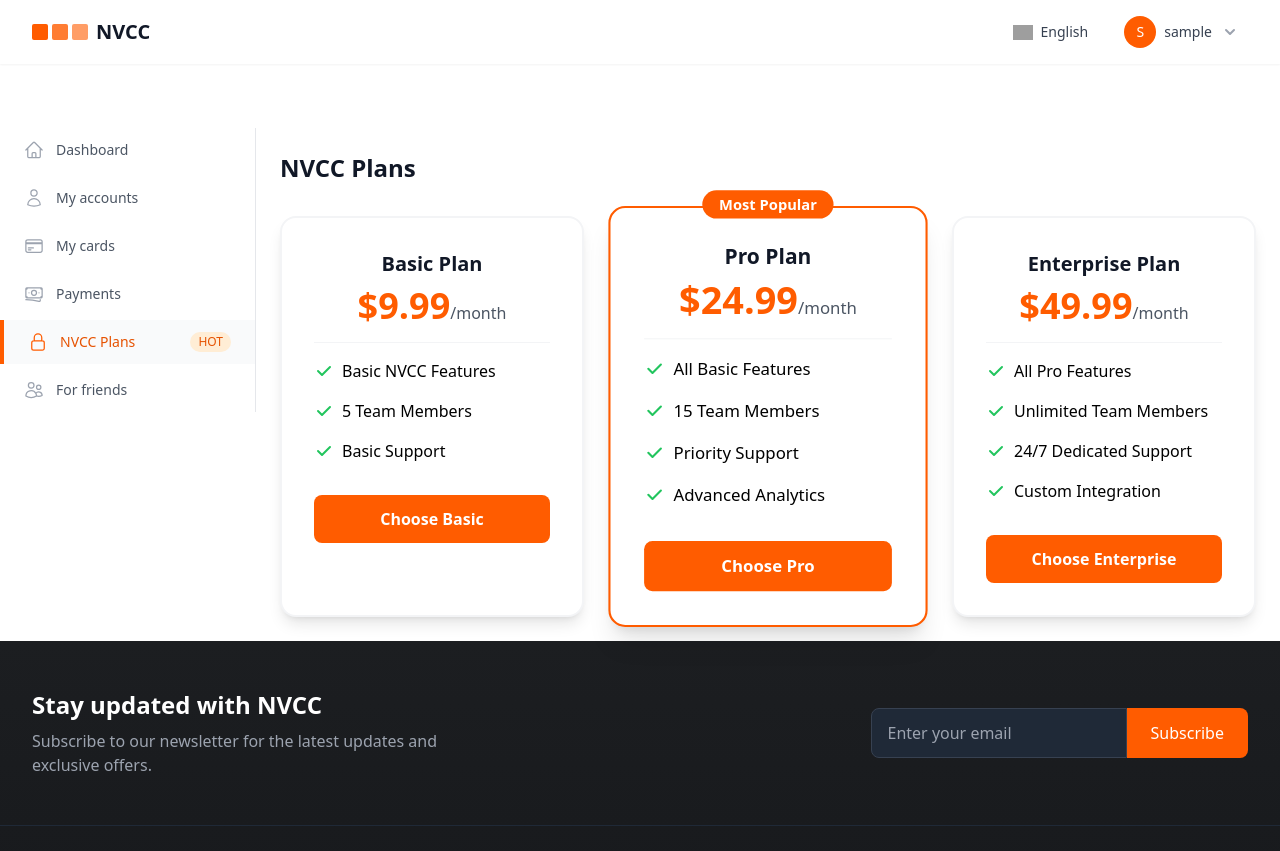
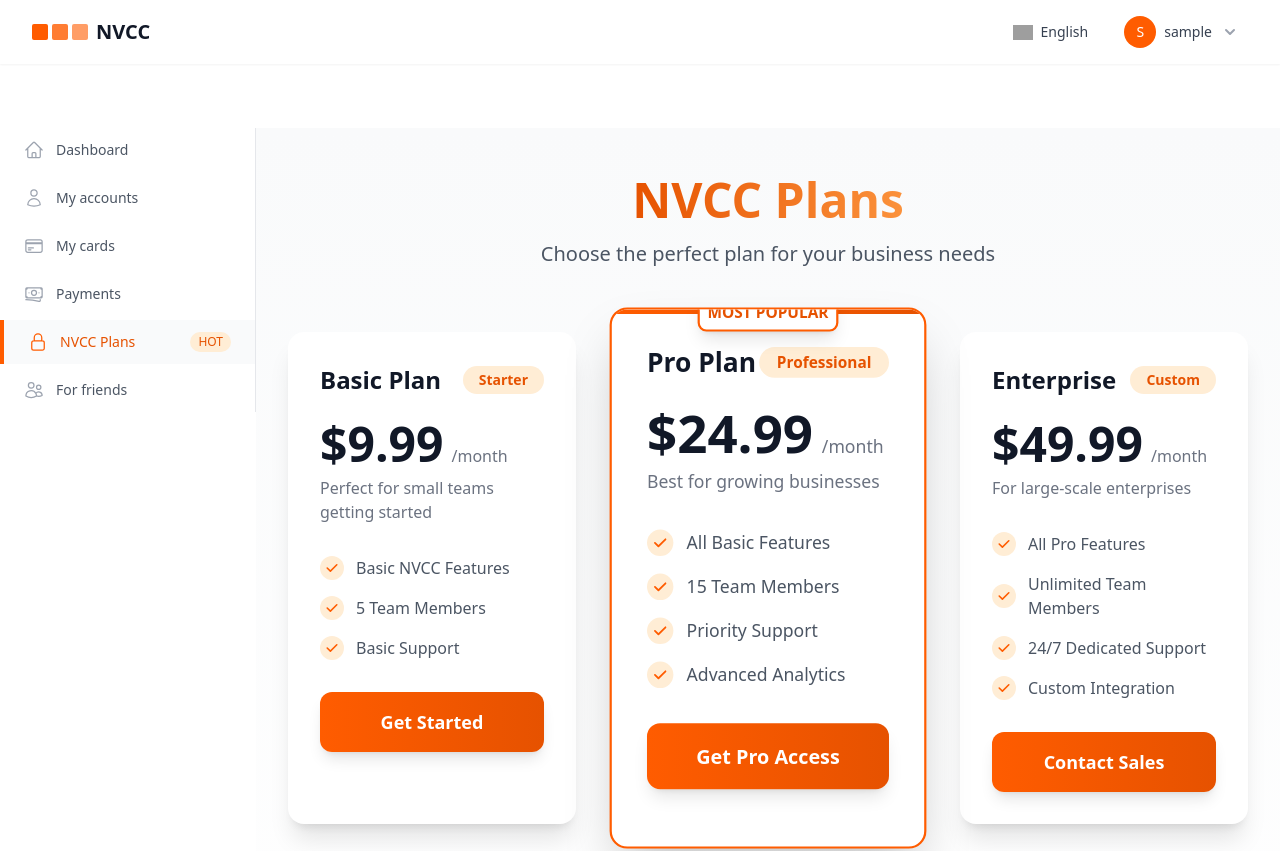
Before and after one commit to armanmishra1000/nvcc, a Vue app: page /plans in a window 1280 px wide. Shown: the top 851 px of the page. Built offline with nearby package versions, Linux system fonts and the light colour scheme; sample sign-in values are in the browser's storage; grey boxes are pictures that could not be loaded.

Commit message:
style: improve Most Popular label visibility and contrast in plans page
- Changed label design to white background with orange text
- Added matching border style and shadow
- Improved positioning and spacing
- Made text uppercase for better visibility

```diff
--- a/src/views/NvccPlans.vue
+++ b/src/views/NvccPlans.vue
@@ -1,122 +1,208 @@
 <template>
-  <div class="p-6 max-w-7xl mx-auto">
-    <h1 class="text-2xl font-semibold text-gray-900 mb-8">NVCC Plans</h1>
+  <div class="min-h-screen bg-gradient-to-b from-gray-50 to-white py-12 px-4 sm:px-6 lg:px-8">
+    <div class="max-w-7xl mx-auto">
+      <!-- Header Section -->
+      <div class="text-center mb-16">
+        <h1 class="text-4xl font-extrabold text-gray-900 sm:text-5xl">
+          <span class="text-transparent bg-clip-text bg-gradient-to-r from-orange-600 to-orange-400">NVCC Plans</span>
+        </h1>
+        <p class="mt-4 text-xl text-gray-600 max-w-2xl mx-auto">
+          Choose the perfect plan for your business needs
+        </p>
+      </div>
 
-    <div class="grid md:grid-cols-3 gap-8">
+      <!-- Plans Grid -->
+      <div class="grid lg:grid-cols-3 gap-8 lg:gap-12 mt-8">
         <!-- Basic Plan -->
-      <div class="bg-white rounded-2xl shadow-lg p-8 border-2 border-gray-100 hover:border-orange-500 transition-all duration-300">
-        <div class="text-center">
-          <h2 class="text-xl font-bold text-gray-900 mb-2">Basic Plan</h2>
-          <div class="text-4xl font-bold text-orange-500 mb-4">
-            $9.99<span class="text-base font-normal text-gray-600">/month</span>
+        <div class="relative bg-white rounded-2xl shadow-xl overflow-hidden transition-all duration-300 hover:scale-105 group">
+          <div class="p-8">
+            <div class="flex items-center justify-between">
+              <h2 class="text-2xl font-bold text-gray-900">Basic Plan</h2>
+              <span class="inline-flex px-4 py-1 rounded-full text-sm font-semibold bg-orange-100 text-orange-600">
+                Starter
+              </span>
             </div>
-          <div class="border-t border-gray-100 my-4"></div>
-          <ul class="text-left space-y-4 mb-8">
+            <div class="mt-6">
+              <div class="flex items-baseline">
+                <span class="text-5xl font-extrabold text-gray-900">$9.99</span>
+                <span class="ml-2 text-gray-500">/month</span>
+              </div>
+              <p class="mt-2 text-gray-500">Perfect for small teams getting started</p>
+            </div>
+            <div class="mt-8">
+              <ul class="space-y-4">
                 <li class="flex items-center">
-              <svg xmlns="http://www.w3.org/2000/svg" class="h-5 w-5 text-green-500 mr-2" viewBox="0 0 20 20" fill="currentColor">
+                  <div class="flex-shrink-0 w-6 h-6 rounded-full bg-orange-100 flex items-center justify-center">
+                    <svg class="w-4 h-4 text-orange-500" viewBox="0 0 20 20" fill="currentColor">
                       <path fill-rule="evenodd" d="M16.707 5.293a1 1 0 010 1.414l-8 8a1 1 0 01-1.414 0l-4-4a1 1 0 011.414-1.414L8 12.586l7.293-7.293a1 1 0 011.414 0z" clip-rule="evenodd" />
                     </svg>
-              Basic NVCC Features
+                  </div>
+                  <span class="ml-3 text-gray-600">Basic NVCC Features</span>
                 </li>
                 <li class="flex items-center">
-              <svg xmlns="http://www.w3.org/2000/svg" class="h-5 w-5 text-green-500 mr-2" viewBox="0 0 20 20" fill="currentColor">
+                  <div class="flex-shrink-0 w-6 h-6 rounded-full bg-orange-100 flex items-center justify-center">
+                    <svg class="w-4 h-4 text-orange-500" viewBox="0 0 20 20" fill="currentColor">
                       <path fill-rule="evenodd" d="M16.707 5.293a1 1 0 010 1.414l-8 8a1 1 0 01-1.414 0l-4-4a1 1 0 011.414-1.414L8 12.586l7.293-7.293a1 1 0 011.414 0z" clip-rule="evenodd" />
                     </svg>
-              5 Team Members
+                  </div>
+                  <span class="ml-3 text-gray-600">5 Team Members</span>
                 </li>
                 <li class="flex items-center">
-              <svg xmlns="http://www.w3.org/2000/svg" class="h-5 w-5 text-green-500 mr-2" viewBox="0 0 20 20" fill="currentColor">
+                  <div class="flex-shrink-0 w-6 h-6 rounded-full bg-orange-100 flex items-center justify-center">
+                    <svg class="w-4 h-4 text-orange-500" viewBox="0 0 20 20" fill="currentColor">
                       <path fill-rule="evenodd" d="M16.707 5.293a1 1 0 010 1.414l-8 8a1 1 0 01-1.414 0l-4-4a1 1 0 011.414-1.414L8 12.586l7.293-7.293a1 1 0 011.414 0z" clip-rule="evenodd" />
                     </svg>
-              Basic Support
+                  </div>
+                  <span class="ml-3 text-gray-600">Basic Support</span>
                 </li>
               </ul>
-          <button class="w-full bg-orange-500 text-white rounded-lg py-3 font-semibold hover:bg-orange-600 transition-colors duration-300">
-            Choose Basic
+            </div>
+          </div>
+          <div class="px-8 pb-8">
+            <button class="w-full py-4 px-8 text-lg font-semibold text-white bg-gradient-to-r from-orange-500 to-orange-600 rounded-xl shadow-lg hover:from-orange-600 hover:to-orange-700 transition-all duration-200 transform hover:-translate-y-1">
+              Get Started
             </button>
           </div>
         </div>
 
         <!-- Pro Plan -->
-      <div class="bg-white rounded-2xl shadow-xl p-8 border-2 border-orange-500 transform scale-105 relative">
-        <div class="absolute -top-4 left-1/2 transform -translate-x-1/2">
-          <span class="bg-orange-500 text-white px-4 py-1 rounded-full text-sm font-semibold">Most Popular</span>
+        <div class="relative bg-white rounded-2xl shadow-2xl overflow-hidden transition-all duration-300 hover:scale-105 group border-2 border-orange-500 lg:scale-110 z-10">
+          <div class="absolute top-0 left-0 right-0 w-full h-1 bg-gradient-to-r from-orange-500 to-orange-600"></div>
+          <div class="absolute -top-4 inset-x-0">
+            <div class="mx-auto w-32 bg-white text-center py-1 rounded-b-lg shadow-lg border-2 border-orange-500">
+              <span class="text-sm font-bold text-orange-600">MOST POPULAR</span>
             </div>
-        <div class="text-center">
-          <h2 class="text-xl font-bold text-gray-900 mb-2">Pro Plan</h2>
-          <div class="text-4xl font-bold text-orange-500 mb-4">
-            $24.99<span class="text-base font-normal text-gray-600">/month</span>
           </div>
-          <div class="border-t border-gray-100 my-4"></div>
-          <ul class="text-left space-y-4 mb-8">
+          <div class="p-8">
+            <div class="flex items-center justify-between">
+              <h2 class="text-2xl font-bold text-gray-900">Pro Plan</h2>
+              <span class="inline-flex px-4 py-1 rounded-full text-sm font-semibold bg-orange-100 text-orange-600">
+                Professional
+              </span>
+            </div>
+            <div class="mt-6">
+              <div class="flex items-baseline">
+                <span class="text-5xl font-extrabold text-gray-900">$24.99</span>
+                <span class="ml-2 text-gray-500">/month</span>
+              </div>
+              <p class="mt-2 text-gray-500">Best for growing businesses</p>
+            </div>
+            <div class="mt-8">
+              <ul class="space-y-4">
                 <li class="flex items-center">
-              <svg xmlns="http://www.w3.org/2000/svg" class="h-5 w-5 text-green-500 mr-2" viewBox="0 0 20 20" fill="currentColor">
+                  <div class="flex-shrink-0 w-6 h-6 rounded-full bg-orange-100 flex items-center justify-center">
+                    <svg class="w-4 h-4 text-orange-500" viewBox="0 0 20 20" fill="currentColor">
                       <path fill-rule="evenodd" d="M16.707 5.293a1 1 0 010 1.414l-8 8a1 1 0 01-1.414 0l-4-4a1 1 0 011.414-1.414L8 12.586l7.293-7.293a1 1 0 011.414 0z" clip-rule="evenodd" />
                     </svg>
-              All Basic Features
+                  </div>
+                  <span class="ml-3 text-gray-600">All Basic Features</span>
                 </li>
                 <li class="flex items-center">
-              <svg xmlns="http://www.w3.org/2000/svg" class="h-5 w-5 text-green-500 mr-2" viewBox="0 0 20 20" fill="currentColor">
+                  <div class="flex-shrink-0 w-6 h-6 rounded-full bg-orange-100 flex items-center justify-center">
+                    <svg class="w-4 h-4 text-orange-500" viewBox="0 0 20 20" fill="currentColor">
                       <path fill-rule="evenodd" d="M16.707 5.293a1 1 0 010 1.414l-8 8a1 1 0 01-1.414 0l-4-4a1 1 0 011.414-1.414L8 12.586l7.293-7.293a1 1 0 011.414 0z" clip-rule="evenodd" />
                     </svg>
-              15 Team Members
+                  </div>
+                  <span class="ml-3 text-gray-600">15 Team Members</span>
                 </li>
                 <li class="flex items-center">
-              <svg xmlns="http://www.w3.org/2000/svg" class="h-5 w-5 text-green-500 mr-2" viewBox="0 0 20 20" fill="currentColor">
+                  <div class="flex-shrink-0 w-6 h-6 rounded-full bg-orange-100 flex items-center justify-center">
+                    <svg class="w-4 h-4 text-orange-500" viewBox="0 0 20 20" fill="currentColor">
                       <path fill-rule="evenodd" d="M16.707 5.293a1 1 0 010 1.414l-8 8a1 1 0 01-1.414 0l-4-4a1 1 0 011.414-1.414L8 12.586l7.293-7.293a1 1 0 011.414 0z" clip-rule="evenodd" />
                     </svg>
-              Priority Support
+                  </div>
+                  <span class="ml-3 text-gray-600">Priority Support</span>
                 </li>
                 <li class="flex items-center">
-              <svg xmlns="http://www.w3.org/2000/svg" class="h-5 w-5 text-green-500 mr-2" viewBox="0 0 20 20" fill="currentColor">
+                  <div class="flex-shrink-0 w-6 h-6 rounded-full bg-orange-100 flex items-center justify-center">
+                    <svg class="w-4 h-4 text-orange-500" viewBox="0 0 20 20" fill="currentColor">
                       <path fill-rule="evenodd" d="M16.707 5.293a1 1 0 010 1.414l-8 8a1 1 0 01-1.414 0l-4-4a1 1 0 011.414-1.414L8 12.586l7.293-7.293a1 1 0 011.414 0z" clip-rule="evenodd" />
                     </svg>
-              Advanced Analytics
+                  </div>
+                  <span class="ml-3 text-gray-600">Advanced Analytics</span>
                 </li>
               </ul>
-          <button class="w-full bg-orange-500 text-white rounded-lg py-3 font-semibold hover:bg-orange-600 transition-colors duration-300">
-            Choose Pro
+            </div>
+          </div>
+          <div class="px-8 pb-8">
+            <button class="w-full py-4 px-8 text-lg font-semibold text-white bg-gradient-to-r from-orange-500 to-orange-600 rounded-xl shadow-lg hover:from-orange-600 hover:to-orange-700 transition-all duration-200 transform hover:-translate-y-1">
+              Get Pro Access
             </button>
           </div>
         </div>
 
         <!-- Enterprise Plan -->
-      <div class="bg-white rounded-2xl shadow-lg p-8 border-2 border-gray-100 hover:border-orange-500 transition-all duration-300">
-        <div class="text-center">
-          <h2 class="text-xl font-bold text-gray-900 mb-2">Enterprise Plan</h2>
-          <div class="text-4xl font-bold text-orange-500 mb-4">
-            $49.99<span class="text-base font-normal text-gray-600">/month</span>
+        <div class="relative bg-white rounded-2xl shadow-xl overflow-hidden transition-all duration-300 hover:scale-105 group">
+          <div class="p-8">
+            <div class="flex items-center justify-between">
+              <h2 class="text-2xl font-bold text-gray-900">Enterprise</h2>
+              <span class="inline-flex px-4 py-1 rounded-full text-sm font-semibold bg-orange-100 text-orange-600">
+                Custom
+              </span>
             </div>
-          <div class="border-t border-gray-100 my-4"></div>
-          <ul class="text-left space-y-4 mb-8">
+            <div class="mt-6">
+              <div class="flex items-baseline">
+                <span class="text-5xl font-extrabold text-gray-900">$49.99</span>
+                <span class="ml-2 text-gray-500">/month</span>
+              </div>
+              <p class="mt-2 text-gray-500">For large-scale enterprises</p>
+            </div>
+            <div class="mt-8">
+              <ul class="space-y-4">
                 <li class="flex items-center">
-              <svg xmlns="http://www.w3.org/2000/svg" class="h-5 w-5 text-green-500 mr-2" viewBox="0 0 20 20" fill="currentColor">
+                  <div class="flex-shrink-0 w-6 h-6 rounded-full bg-orange-100 flex items-center justify-center">
+                    <svg class="w-4 h-4 text-orange-500" viewBox="0 0 20 20" fill="currentColor">
                       <path fill-rule="evenodd" d="M16.707 5.293a1 1 0 010 1.414l-8 8a1 1 0 01-1.414 0l-4-4a1 1 0 011.414-1.414L8 12.586l7.293-7.293a1 1 0 011.414 0z" clip-rule="evenodd" />
                     </svg>
-              All Pro Features
+                  </div>
+                  <span class="ml-3 text-gray-600">All Pro Features</span>
                 </li>
                 <li class="flex items-center">
-              <svg xmlns="http://www.w3.org/2000/svg" class="h-5 w-5 text-green-500 mr-2" viewBox="0 0 20 20" fill="currentColor">
+                  <div class="flex-shrink-0 w-6 h-6 rounded-full bg-orange-100 flex items-center justify-center">
+                    <svg class="w-4 h-4 text-orange-500" viewBox="0 0 20 20" fill="currentColor">
                       <path fill-rule="evenodd" d="M16.707 5.293a1 1 0 010 1.414l-8 8a1 1 0 01-1.414 0l-4-4a1 1 0 011.414-1.414L8 12.586l7.293-7.293a1 1 0 011.414 0z" clip-rule="evenodd" />
                     </svg>
-              Unlimited Team Members
+                  </div>
+                  <span class="ml-3 text-gray-600">Unlimited Team Members</span>
                 </li>
                 <li class="flex items-center">
-              <svg xmlns="http://www.w3.org/2000/svg" class="h-5 w-5 text-green-500 mr-2" viewBox="0 0 20 20" fill="currentColor">
+                  <div class="flex-shrink-0 w-6 h-6 rounded-full bg-orange-100 flex items-center justify-center">
+                    <svg class="w-4 h-4 text-orange-500" viewBox="0 0 20 20" fill="currentColor">
                       <path fill-rule="evenodd" d="M16.707 5.293a1 1 0 010 1.414l-8 8a1 1 0 01-1.414 0l-4-4a1 1 0 011.414-1.414L8 12.586l7.293-7.293a1 1 0 011.414 0z" clip-rule="evenodd" />
                     </svg>
-              24/7 Dedicated Support
+                  </div>
+                  <span class="ml-3 text-gray-600">24/7 Dedicated Support</span>
                 </li>
                 <li class="flex items-center">
-              <svg xmlns="http://www.w3.org/2000/svg" class="h-5 w-5 text-green-500 mr-2" viewBox="0 0 20 20" fill="currentColor">
+                  <div class="flex-shrink-0 w-6 h-6 rounded-full bg-orange-100 flex items-center justify-center">
+                    <svg class="w-4 h-4 text-orange-500" viewBox="0 0 20 20" fill="currentColor">
                       <path fill-rule="evenodd" d="M16.707 5.293a1 1 0 010 1.414l-8 8a1 1 0 01-1.414 0l-4-4a1 1 0 011.414-1.414L8 12.586l7.293-7.293a1 1 0 011.414 0z" clip-rule="evenodd" />
                     </svg>
-              Custom Integration
+                  </div>
+                  <span class="ml-3 text-gray-600">Custom Integration</span>
                 </li>
               </ul>
-          <button class="w-full bg-orange-500 text-white rounded-lg py-3 font-semibold hover:bg-orange-600 transition-colors duration-300">
-            Choose Enterprise
+            </div>
+          </div>
+          <div class="px-8 pb-8">
+            <button class="w-full py-4 px-8 text-lg font-semibold text-white bg-gradient-to-r from-orange-500 to-orange-600 rounded-xl shadow-lg hover:from-orange-600 hover:to-orange-700 transition-all duration-200 transform hover:-translate-y-1">
+              Contact Sales
             </button>
+          </div>
+        </div>
+      </div>
+
+      <!-- FAQ Section -->
+      <div class="mt-20 text-center">
+        <h2 class="text-3xl font-bold text-gray-900">Frequently Asked Questions</h2>
+        <p class="mt-4 text-lg text-gray-600">
+          Have questions? We're here to help.
+        </p>
+        <div class="mt-8 inline-flex items-center text-orange-600 hover:text-orange-700 font-semibold cursor-pointer">
+          Contact our support team
+          <svg class="w-5 h-5 ml-2" viewBox="0 0 20 20" fill="currentColor">
+            <path fill-rule="evenodd" d="M7.293 14.707a1 1 0 010-1.414L10.586 10 7.293 6.707a1 1 0 011.414-1.414l4 4a1 1 0 010 1.414l-4 4a1 1 0 01-1.414 0z" clip-rule="evenodd" />
+          </svg>
         </div>
       </div>
     </div>
```
Lines whose indentation alone changed are shown as unchanged.
